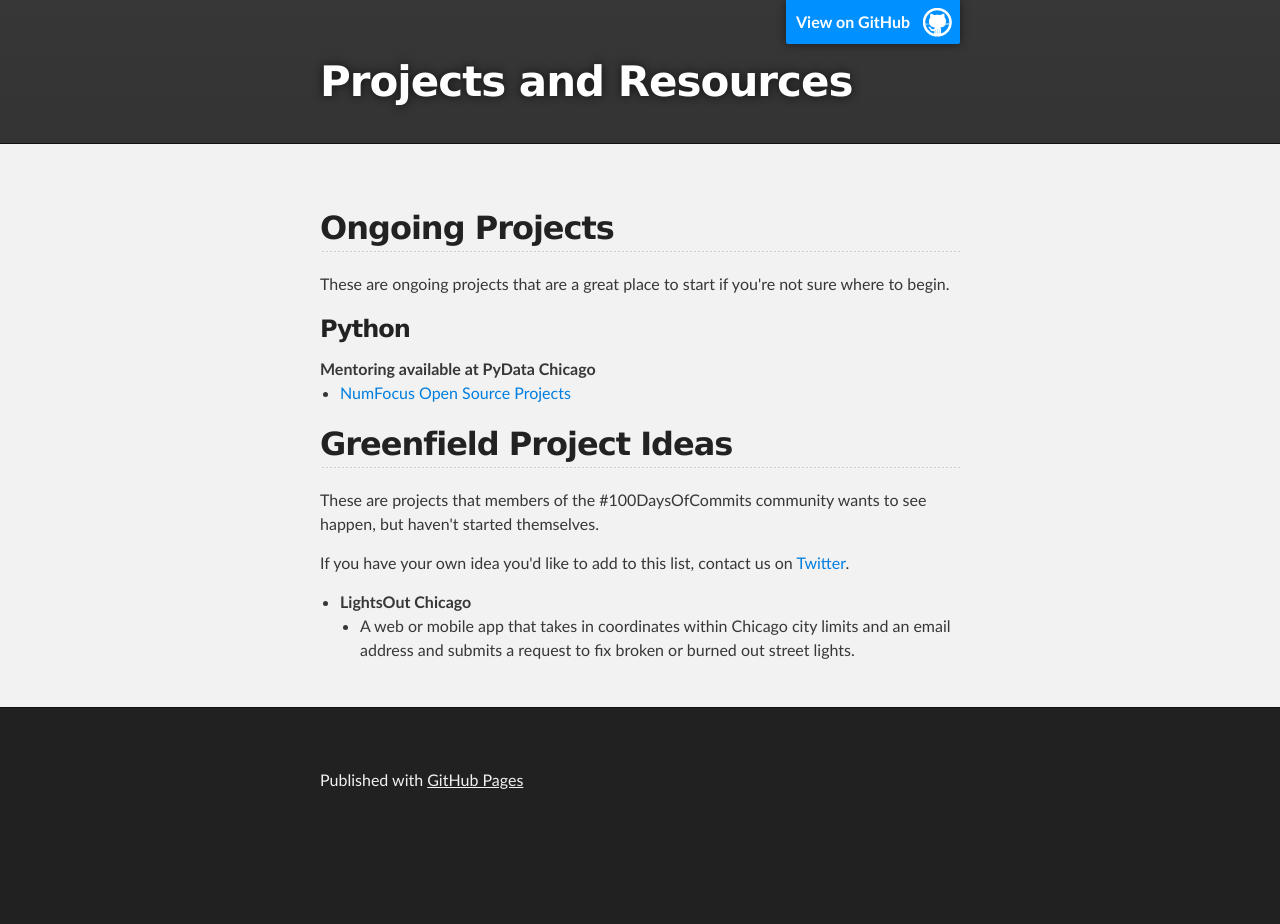
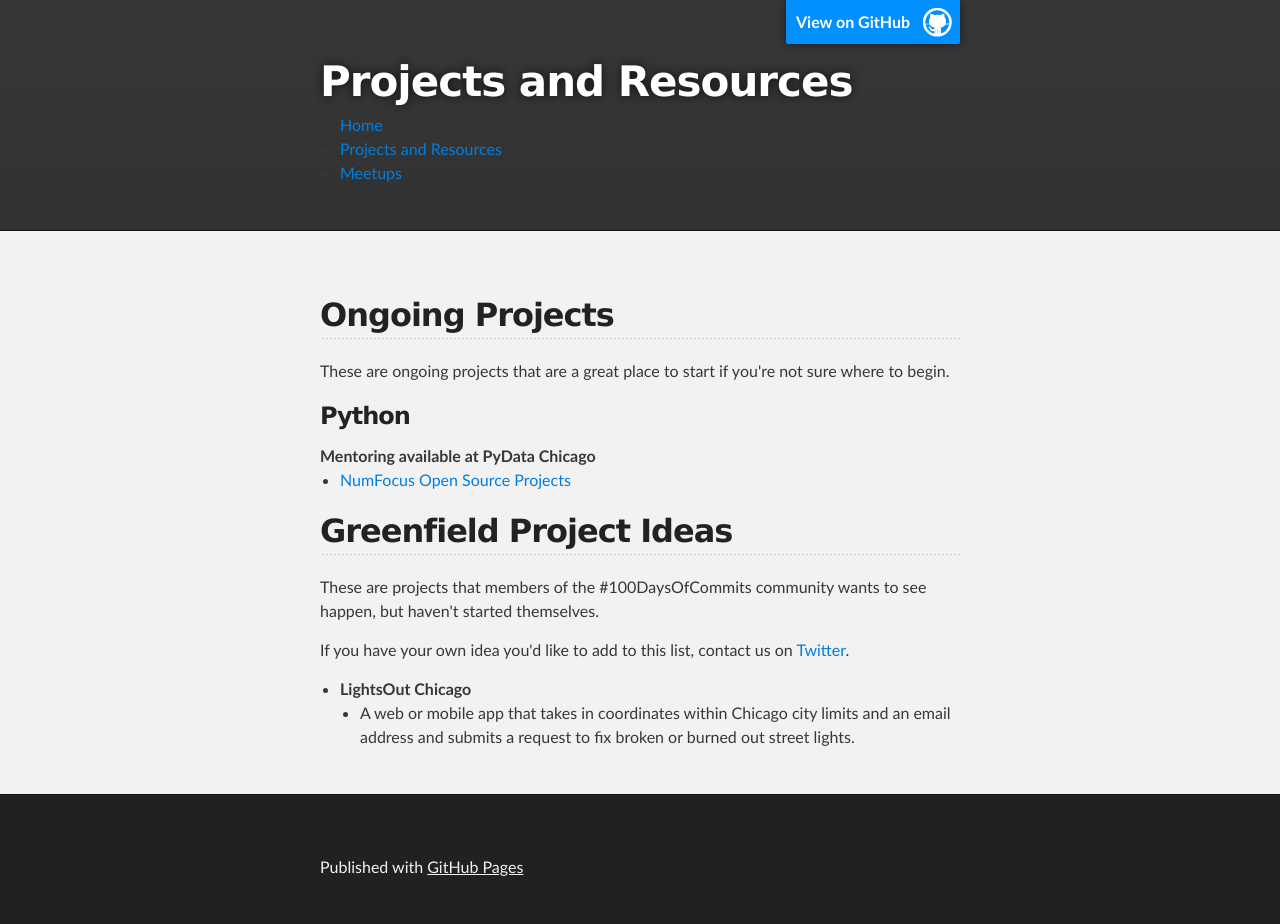
Before and after one commit to 100DaysOfCommits/100DaysOfCommits.github.io, a plain HTML site: page resources/index.html in a window 1280 px wide. Before the commit the page ends 837 px from the top, so only its background shows below. Drawn offline with Linux system fonts and the light colour scheme.

Commit message:
Add nav to resources.

```diff
--- a/resources/index.html
+++ b/resources/index.html
@@ -18,6 +18,14 @@
           <a id="forkme_banner" href="https://github.com/100DaysOfCommits">View on GitHub</a>
 
           <h1 id="project_title">Projects and Resources</h1>
+
+          <div class="nav">
+              <ul>
+                  <li><a href="../index.html">Home</a></li>
+                  <li><a href="index.html">Projects and Resources</a></li>
+                  <li><a href="../meetups/index.html">Meetups</a></li>
+              </ul>
+          </div>
 
         </header>
 
```
